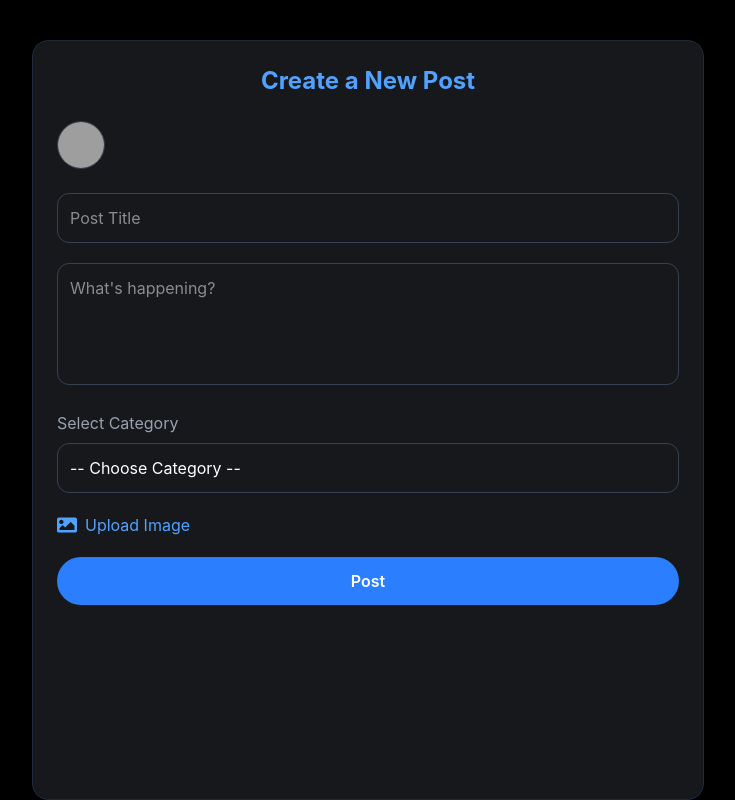
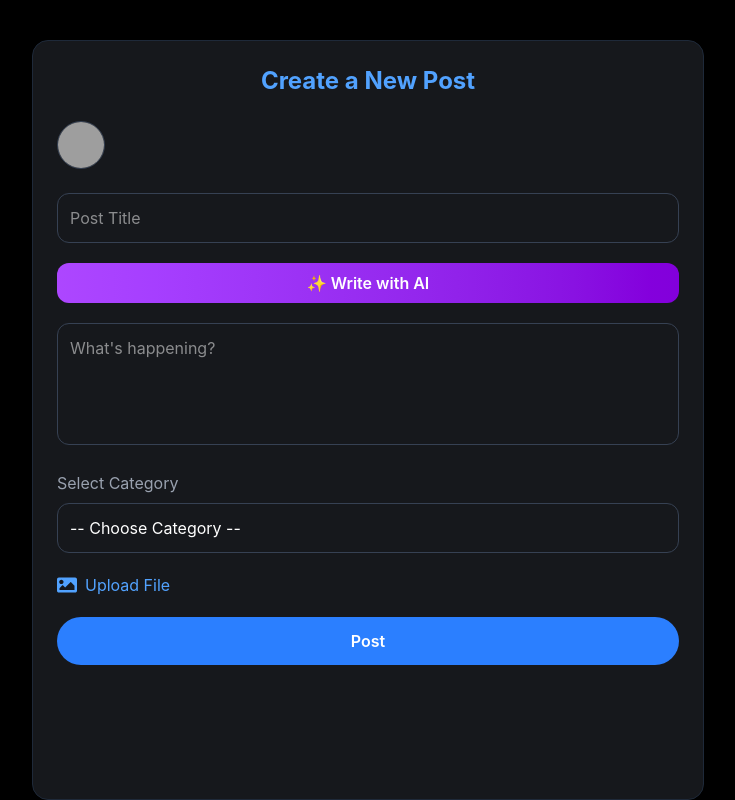
Before and after one commit to developer-umar/Blogblitz, a React (Vite) app: page /create-post in a window 1280 px wide. Shown: the whole page, without its empty margins (272-1007 px from the left). Built offline with nearby package versions, Linux system fonts and the light colour scheme; grey boxes are pictures that could not be loaded.

Commit message:
added ai content writer

```diff
--- a/src/components/CreatePost.jsx
+++ b/src/components/CreatePost.jsx
@@ -3,6 +3,7 @@ import { useDispatch, useSelector } from "react-redux";
 import { createPost } from "../features/post/postSlice";
 import { useNavigate } from "react-router-dom";
 import { FaImage } from "react-icons/fa";
+import axiosInstance from "../utils/axios.js";
 
 const CreatePost = () => {
   const dispatch = useDispatch();
@@ -18,17 +19,51 @@ const CreatePost = () => {
   const [preview, setPreview] = useState(null);
   const [showToast, setShowToast] = useState(false);
 
-  // Fixed Category Options
+  // ⭐ AI Loader
+  const [aiLoading, setAiLoading] = useState(false);
+
   const categories = ["Technology", "Entertainment", "Politics", "Education"];
 
-  // Image Preview
   const handleImageChange = (e) => {
     const file = e.target.files[0];
     setImage(file);
     setPreview(URL.createObjectURL(file));
   };
 
-  // Submit Handler
+  // ⭐ AI Content Generate Function
+  const generateWithAI = async () => {
+    if (!title.trim()) {
+      alert("Please enter a topic/title first.");
+      return;
+    }
+
+    setAiLoading(true);
+
+    try {
+      const res = await axiosInstance.post(
+        "ai/generate",
+        { topic: title },
+        {
+          headers: {
+            Authorization: `Bearer ${user?.token}`,
+          },
+        }
+      );
+
+      if (!res.data.success) {
+        alert(res.data.message || "AI failed to generate content");
+        return;
+      }
+
+      setContent(res.data.data.content);
+    } catch (error) {
+      console.log(error);
+      alert("AI request failed");
+    } finally {
+      setAiLoading(false);
+    }
+  };
+
   const handleSubmit = async (e) => {
     e.preventDefault();
 
@@ -58,6 +93,7 @@ const CreatePost = () => {
   return (
     <div className="flex justify-center min-h-screen bg-black text-white pt-10">
       <div className="w-full max-w-2xl border border-gray-800 rounded-2xl bg-[#16181c] p-6 shadow-lg">
+
         {/* Header */}
         <h2 className="text-2xl font-bold mb-6 text-center text-blue-400">
           Create a New Post
@@ -75,6 +111,7 @@ const CreatePost = () => {
 
         {/* Form */}
         <form onSubmit={handleSubmit} className="space-y-5">
+
           {/* Title */}
           <input
             type="text"
@@ -83,6 +120,46 @@ const CreatePost = () => {
             onChange={(e) => setTitle(e.target.value)}
             className="w-full bg-transparent border border-gray-700 rounded-xl p-3 focus:outline-none focus:border-blue-500"
           />
+
+          {/* ⭐ AI Generate Button (Professional Premium Style) */}
+          <button
+            type="button"
+            onClick={generateWithAI}
+            disabled={aiLoading}
+            className={`w-full py-2 rounded-xl font-semibold transition ${
+              aiLoading
+                ? "bg-gradient-to-r from-purple-700 to-purple-900 opacity-60 cursor-not-allowed"
+                : "bg-gradient-to-r from-purple-500 to-purple-700 hover:from-purple-600 hover:to-purple-800"
+            }`}
+          >
+            {aiLoading ? (
+              <span className="flex items-center justify-center gap-2">
+                <svg
+                  className="animate-spin h-5 w-5 text-white"
+                  xmlns="http://www.w3.org/2000/svg"
+                  fill="none"
+                  viewBox="0 0 24 24"
+                >
+                  <circle
+                    className="opacity-25"
+                    cx="12"
+                    cy="12"
+                    r="10"
+                    stroke="currentColor"
+                    strokeWidth="4"
+                  ></circle>
+                  <path
+                    className="opacity-75"
+                    fill="currentColor"
+                    d="M4 12a8 8 0 018-8v4l3-3-3-3v4a8 8 0 100 16v-4l-3 3 3 3v-4a8 8 0 01-8-8z"
+                  ></path>
+                </svg>
+                Generating...
+              </span>
+            ) : (
+              "✨ Write with AI"
+            )}
+          </button>
 
           {/* Content */}
           <textarea
@@ -120,10 +197,10 @@ const CreatePost = () => {
           <div className="flex items-center gap-3">
             <label className="flex items-center gap-2 text-blue-400 cursor-pointer hover:text-blue-300">
               <FaImage className="text-xl" />
-              <span>Upload Image</span>
+              <span>Upload File</span>
               <input
                 type="file"
-                accept="image/*"
+                accept="image/*,video/*"
                 onChange={handleImageChange}
                 hidden
               />
@@ -148,7 +225,7 @@ const CreatePost = () => {
         </form>
       </div>
 
-      {/* ✅ Success Toast */}
+      {/* Success Toast */}
       {showToast && (
         <div className="fixed bottom-6 right-6 bg-green-600 text-white px-5 py-3 rounded-xl shadow-lg text-sm font-medium animate-fadeIn z-50">
           ✅ Post created successfully!
--- a/src/components/PostCard.jsx
+++ b/src/components/PostCard.jsx
@@ -81,9 +81,8 @@ const PostCard = ({ post, isDetailed = false }) => {
 
   return (
     <div
-      className={`border-b border-gray-800 p-4 transition duration-200 ${
-        !isDetailed ? "hover:bg-[#16181c] cursor-pointer" : ""
-      }`}
+      className={`border-b border-gray-800 p-4 transition duration-200 ${!isDetailed ? "hover:bg-[#16181c] cursor-pointer" : ""
+        }`}
       onClick={handlePostClick}
     >
       {/* 🧑 Header */}
@@ -103,13 +102,19 @@ const PostCard = ({ post, isDetailed = false }) => {
         </div>
       </div>
 
+      {/* 🏷️ Title */}
+      {post.title && (
+        <h2 className="text-white font-bold text-lg mb-1 leading-snug tracking-wide">
+          {post.title}
+        </h2>
+      )}
+
       {/* 📝 Content */}
       {post.content && (
         <div className="text-white mb-2 whitespace-pre-wrap">
           <p
-            className={`${
-              !expanded && needsSeeMore ? "line-clamp-3" : ""
-            } break-words`}
+            className={`${!expanded && needsSeeMore ? "line-clamp-3" : ""
+              } break-words`}
           >
             {post.content}
           </p>
@@ -154,13 +159,12 @@ const PostCard = ({ post, isDetailed = false }) => {
           type="button"
           onClick={handleLike}
           disabled={isLiking}
-          className={`flex items-center space-x-2 cursor-pointer transform transition hover:scale-110 ${
-            isLiking ? "opacity-50 cursor-not-allowed" : "hover:text-pink-500"
-          }`}
+          className={`flex items-center space-x-2 cursor-pointer transform transition hover:scale-110 ${isLiking ? "opacity-50 cursor-not-allowed" : "hover:text-pink-500"
+            }`}
           title="Like Post"
         >
           {post.isLiked ? <FaHeart className="text-pink-500" /> : <FaRegHeart />}
-         { isDetailed ? <span>{post.likesCount || 0}</span>  : <span>{post.likeCount || 0}  </span> }
+          {isDetailed ? <span>{post.likesCount || 0}</span> : <span>{post.likeCount || 0}  </span>}
         </button>
 
         {/* 💬 Comment */}
@@ -185,9 +189,9 @@ const PostCard = ({ post, isDetailed = false }) => {
 
       {/* 💬 Comments Overlay (Feed Page Only) */}
       {!isDetailed && showComments && (
-        <div className="fixed inset-0 bg-black/70 flex justify-center items-center z-50"onClick={(e) => e.stopPropagation()} >
+        <div className="fixed inset-0 bg-black/70 flex justify-center items-center z-50" onClick={(e) => e.stopPropagation()} >
 
-          <div className="bg-[#0f1115] rounded-2xl w-[90%] max-w-lg max-h-[85vh] overflow-y-auto p-5 relative shadow-lg shadow-black/40"  onClick={(e) => e.stopPropagation()}>
+          <div className="bg-[#0f1115] rounded-2xl w-[90%] max-w-lg max-h-[85vh] overflow-y-auto p-5 relative shadow-lg shadow-black/40" onClick={(e) => e.stopPropagation()}>
 
 
             <div className="flex justify-between items-center mb-3 border-b border-gray-700 pb-2">
```
